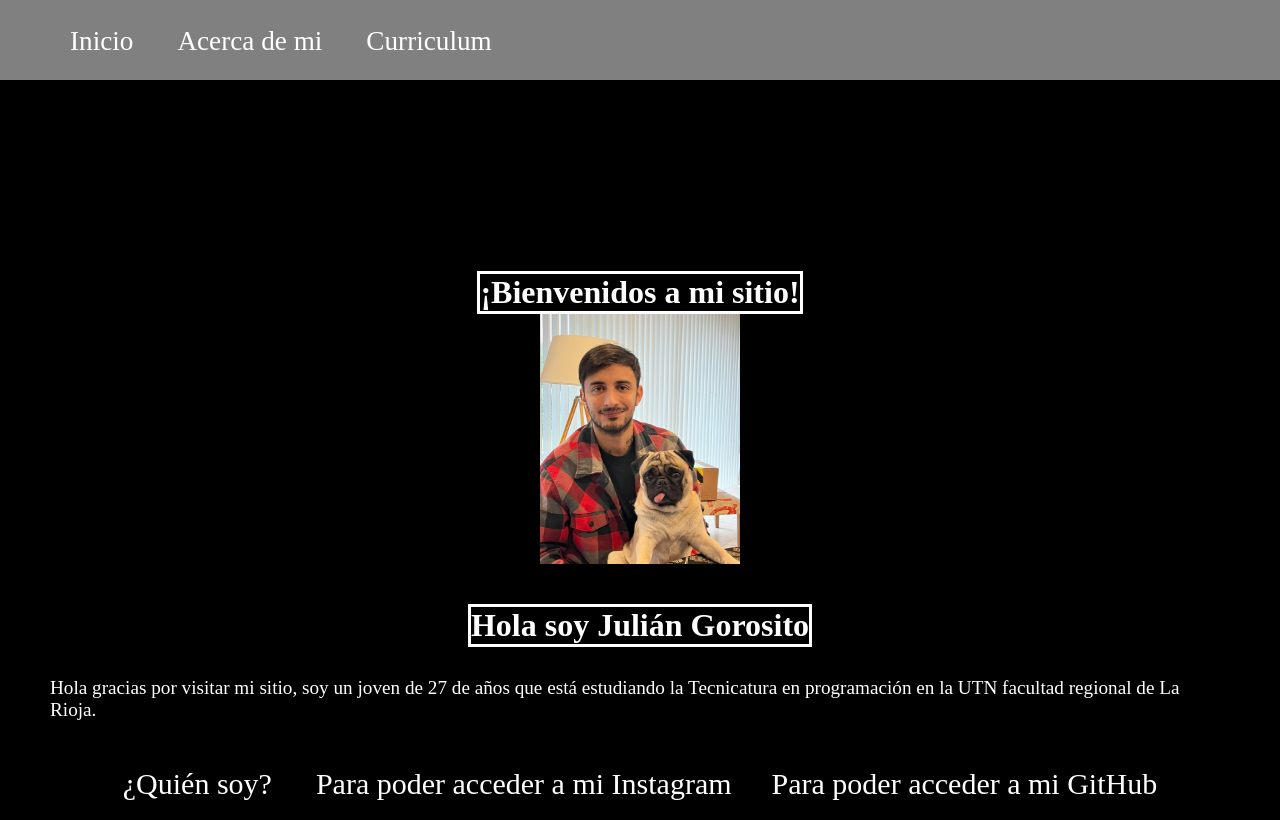
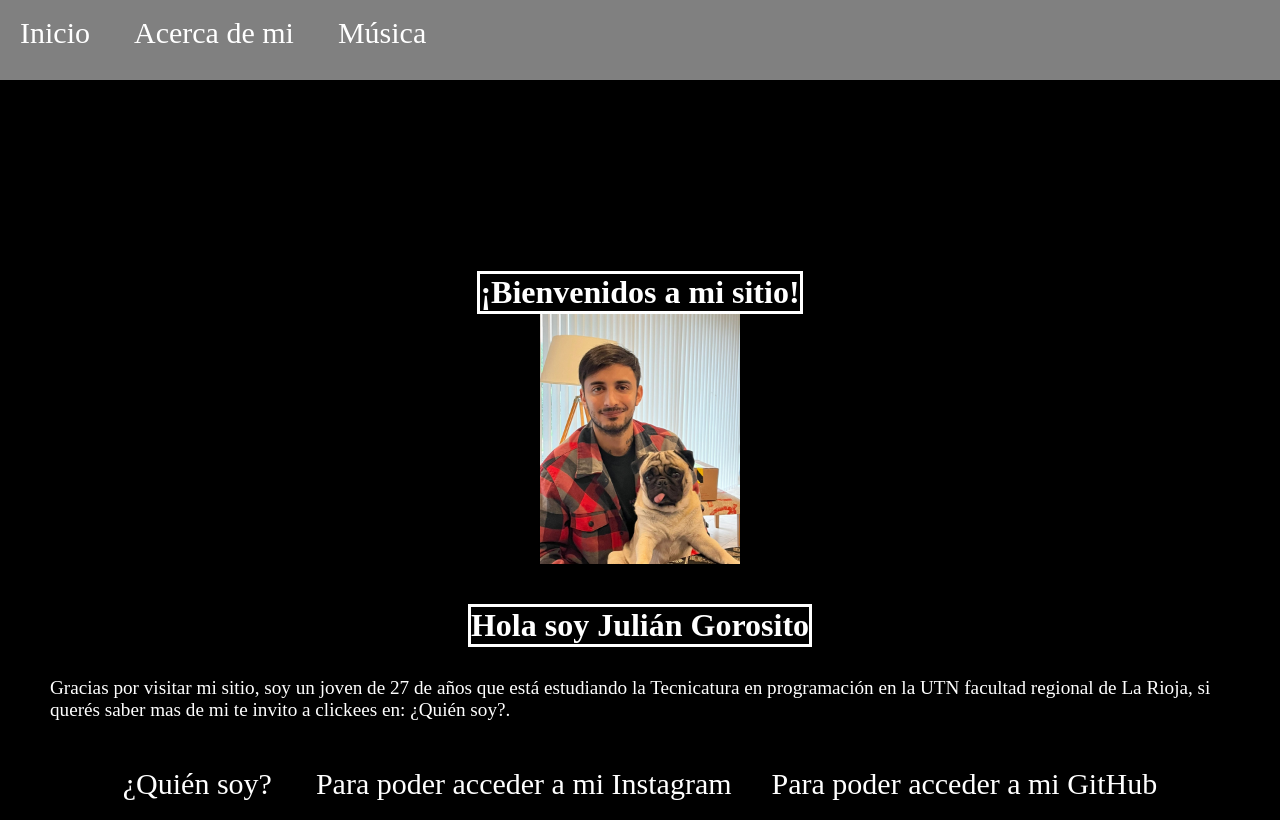
Before and after one commit to flayki/flayki.github.io, a plain HTML site: page index.html in a window 1280 px wide. Shown: the top 820 px of the page. Drawn offline with Linux system fonts and the light colour scheme.

Commit message:
Lo que hice ahora aparte de corregir errores de tipeo fué colocar secciones donde la página me permita volver al Inicio cuando se haga click ahí, te lleve al apartado de ¿Quién soy? cuando se toque ACERCA DE MI, tambien le añadí un enlace a yoututue en el apartado de MÚSICA

```diff
--- a/index.html
+++ b/index.html
@@ -8,20 +8,20 @@
 </head>
 <body>
     <div class="container">
-        <nav>
-            <ul>
-                <li>Inicio</li>
-                <li>Acerca de mi</li>
-                <li>Curriculum</li>
-            </ul>
-        </nav>
+
+     <ul>
+        <li><a href="https://flayki.github.io/">Inicio</a></li>
+        <li><span class="enlace"><a href="#quien-soy">Acerca de mi</a></span></li>
+        <li><a href="https://www.youtube.com/watch?v=jCaejc-6HLo">Música</a></li>
+    </ul>
+
     </div>
 
     <div class="contenedor">
         <h1 style="color: white;">¡Bienvenidos a mi sitio!</h1>
         <img src="FotoconPolo.jpeg" class="imagen" alt="Mi nombre es Julian Gorosito, queria dejar estar foto que salgo con mi mascota Polo"/>
         <h1>Hola soy Julián Gorosito</h1>
-        <p style="font-size:larger;">Hola gracias por visitar mi sitio, soy un joven de 27 de años que está estudiando la Tecnicatura en programación en la UTN facultad regional de La Rioja.</p>
+        <p style="font-size:larger;">Gracias por visitar mi sitio, soy un joven de 27 de años que está estudiando la Tecnicatura en programación en la UTN facultad regional de La Rioja, si querés saber mas de mi te invito a clickees en: ¿Quién soy?.</p>
         <ul>
             <li><span class="enlace"><a href="#quien-soy">¿Quién soy?</a></span></li>
             <li><span class="enlace"><a href="#instagram">Para poder acceder a mi Instagram
```
